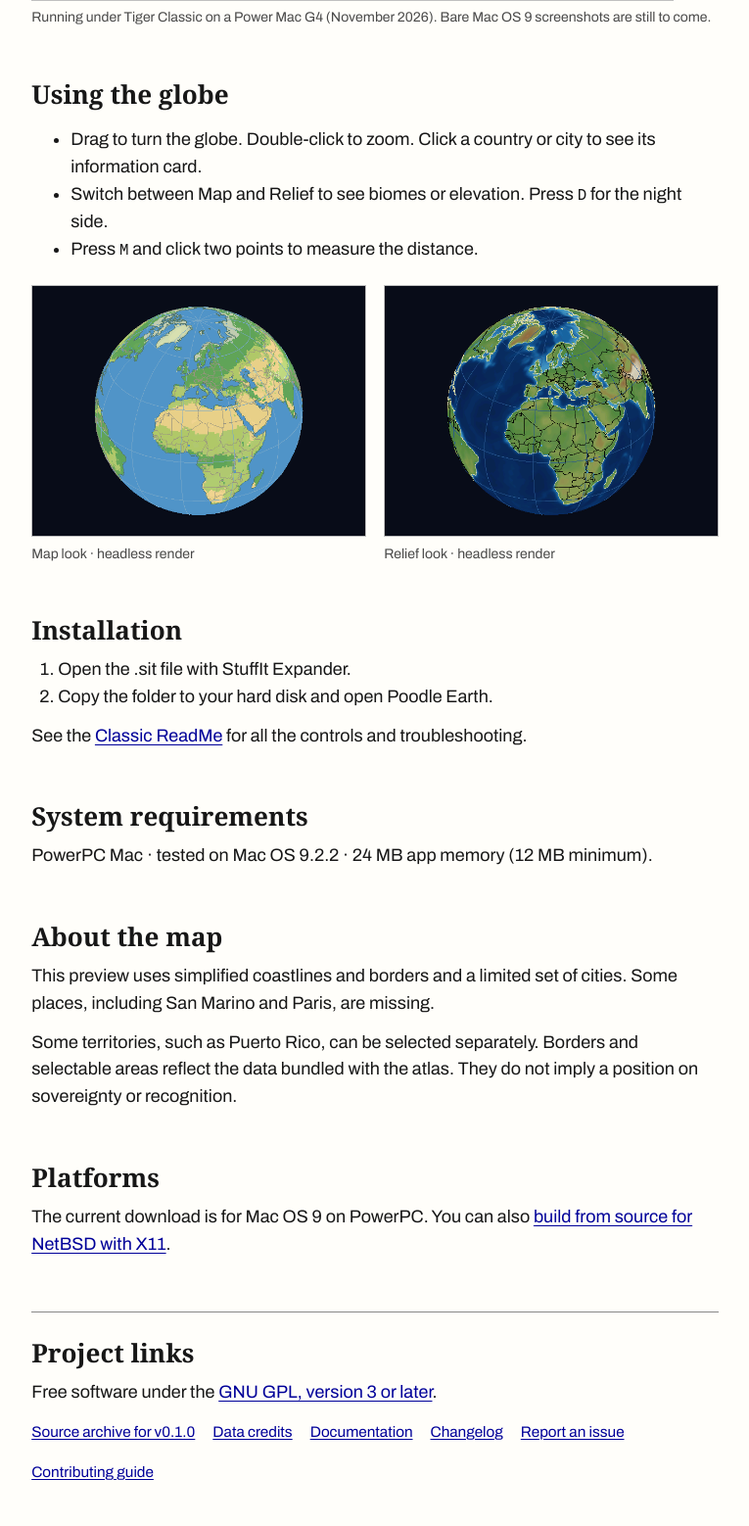
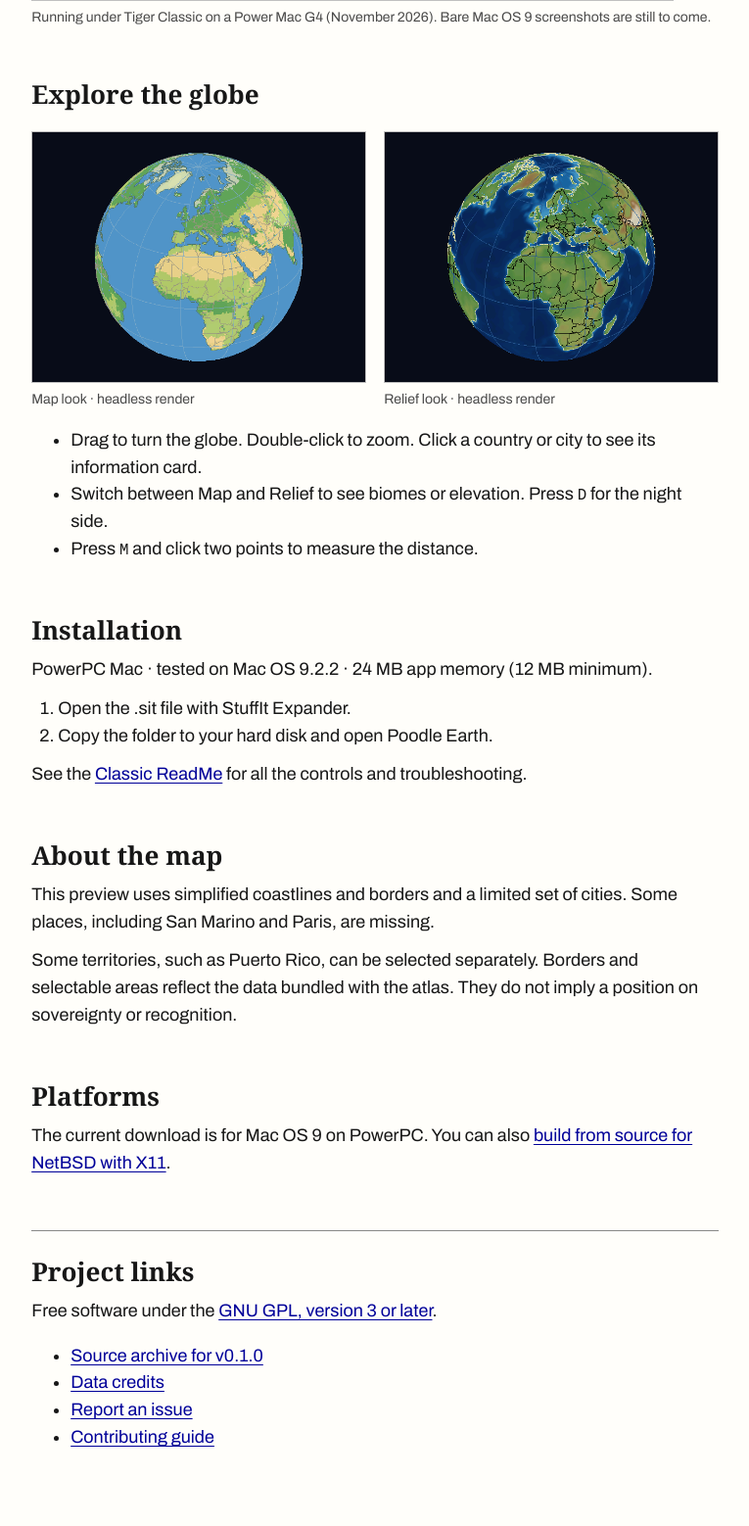
Before and after one commit to jackwillis/globe, a plain HTML site: page site/index.html in a window 1280 px wide. Shown: the part 804-2362 px from the top of the page at 98% size, without its empty margins (19-784 px from the left). After the commit the page ends 2340 px from the top, so only its background shows below. Drawn offline with Linux system fonts and the light colour scheme.

Commit message:
site: simplify tagline, flow, and classic footer links

```diff
--- a/site/index.html
+++ b/site/index.html
@@ -16,7 +16,7 @@
       <div class="wrap hero-grid">
         <div>
           <h1>Poodle Earth</h1>
-          <p class="intro">An open-source globe built to run offline on older Macs.</p>
+          <p class="intro">Offline globe for Classic Mac OS.</p>
           <div class="actions">
             <a class="button primary" href="https://github.com/jackwillis/globe/releases/download/v0.1.0/PoodleEarth-0.1.0-5e13400.sit">
               <svg class="download-icon" aria-hidden="true" focusable="false" width="18" height="18" viewBox="0 0 24 24" fill="none" stroke="currentColor" stroke-width="2" stroke-linecap="round" stroke-linejoin="round">
@@ -37,12 +37,7 @@
 
     <div class="wrap content">
       <section aria-labelledby="explore">
-        <h2 id="explore">Using the globe</h2>
-        <ul>
-          <li>Drag to turn the globe. Double-click to zoom. Click a country or city to see its information card.</li>
-          <li>Switch between Map and Relief to see biomes or elevation. Press <kbd>D</kbd> for the night side.</li>
-          <li>Press <kbd>M</kbd> and click two points to measure the distance.</li>
-        </ul>
+        <h2 id="explore">Explore the globe</h2>
         <div class="look-gallery" aria-label="Map and Relief previews">
           <figure>
             <img src="./images/map.png" width="640" height="480" loading="lazy" decoding="async" alt="Map view of Africa and Europe with biome-tinted land and blue ocean.">
@@ -53,20 +48,21 @@
             <figcaption>Relief look · headless render</figcaption>
           </figure>
         </div>
+        <ul>
+          <li>Drag to turn the globe. Double-click to zoom. Click a country or city to see its information card.</li>
+          <li>Switch between Map and Relief to see biomes or elevation. Press <kbd>D</kbd> for the night side.</li>
+          <li>Press <kbd>M</kbd> and click two points to measure the distance.</li>
+        </ul>
       </section>
 
       <section aria-labelledby="install">
         <h2 id="install">Installation</h2>
+        <p>PowerPC Mac · tested on Mac OS 9.2.2 · 24 MB app memory (12 MB minimum).</p>
         <ol>
           <li>Open the .sit file with StuffIt Expander.</li>
           <li>Copy the folder to your hard disk and open Poodle Earth.</li>
         </ol>
         <p>See the <a href="https://github.com/jackwillis/globe/blob/v0.1.0/os9/ReadMe.txt">Classic ReadMe</a> for all the controls and troubleshooting.</p>
-      </section>
-
-      <section aria-labelledby="compatibility">
-        <h2 id="compatibility">System requirements</h2>
-        <p>PowerPC Mac · tested on Mac OS 9.2.2 · 24 MB app memory (12 MB minimum).</p>
       </section>
       <section aria-labelledby="map">
         <h2 id="map">About the map</h2>
@@ -84,11 +80,9 @@
     <div class="wrap">
       <h2 id="project">Project links</h2>
       <p>Free software under the <a href="https://github.com/jackwillis/globe/blob/v0.1.0/LICENSE">GNU GPL, version 3 or later</a>.</p>
-      <ul class="project-links">
+      <ul>
         <li><a href="https://github.com/jackwillis/globe/releases/download/v0.1.0/PoodleEarth-0.1.0-5e13400-source.tar.gz">Source archive for v0.1.0</a></li>
         <li><a href="https://github.com/jackwillis/globe/blob/v0.1.0/data/DATA-CREDITS.txt">Data credits</a></li>
-        <li><a href="https://github.com/jackwillis/globe/blob/main/docs/README.md">Documentation</a></li>
-        <li><a href="https://github.com/jackwillis/globe/blob/main/CHANGELOG.md">Changelog</a></li>
         <li><a href="https://github.com/jackwillis/globe/issues">Report an issue</a></li>
         <li><a href="https://github.com/jackwillis/globe/blob/main/CONTRIBUTING.md">Contributing guide</a></li>
       </ul>
```
